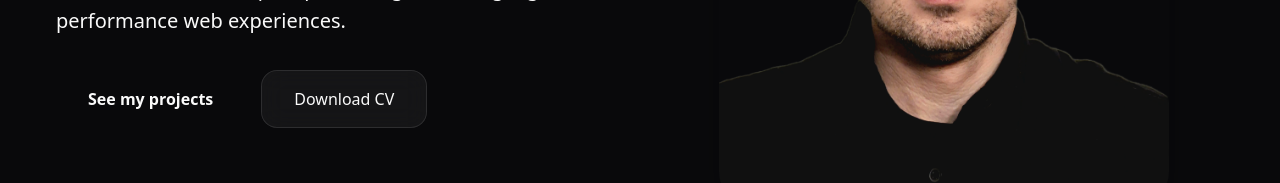
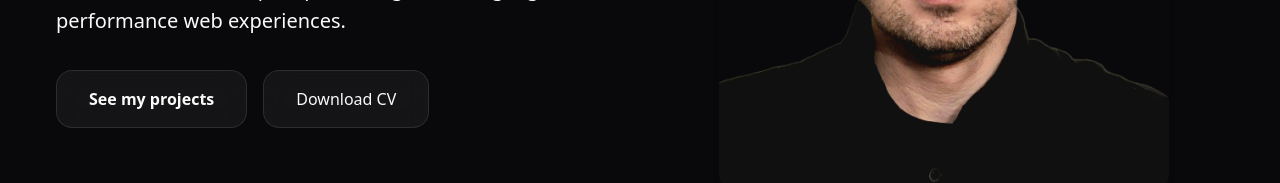
Before and after one commit to sabaudianin/portfoliodev, a Next.js app: page / in a window 1280 px wide. Shown: the part 461-644 px from the top of the page. Built offline with nearby package versions, Linux system fonts and the light colour scheme; no server answers.

Commit message:
update hero button

```diff
--- a/src/app/home/Hero/Hero.tsx
+++ b/src/app/home/Hero/Hero.tsx
@@ -46,7 +46,7 @@ export default function Hero() {
           >
             <Link
               href="/my-projects"
-              className="group relative px-8 py-4  font-bold rounded-2xl overflow-hidden transition-all hover:scale-105 active:scale-95"
+              className="group relative px-8 py-4 border border-foreground/10 bg-foreground/5 backdrop-blur-md font-bold rounded-2xl overflow-hidden transition-all hover:scale-105 active:scale-95"
             >
               <span className="relative z-10">See my projects</span>
               <div className="absolute inset-0 bg-linear-to-r from-cyan-400 to-blue-500 opacity-0 group-hover:opacity-100 transition-opacity duration-300" />
@@ -79,7 +79,7 @@ export default function Hero() {
               width={450}
               height={450}
               priority
-              className="relative rounded-[2.5rem] grayscale-[20%] hover:grayscale-0 transition-all duration-500 shadow-2xl  group-hover:rotate-0"
+              className="relative rounded-[2.5rem] grayscale-[20%] hover:grayscale-0 transition-all duration-500 shadow-2xl group-hover:rotate-0"
             />
 
             {/*
```
